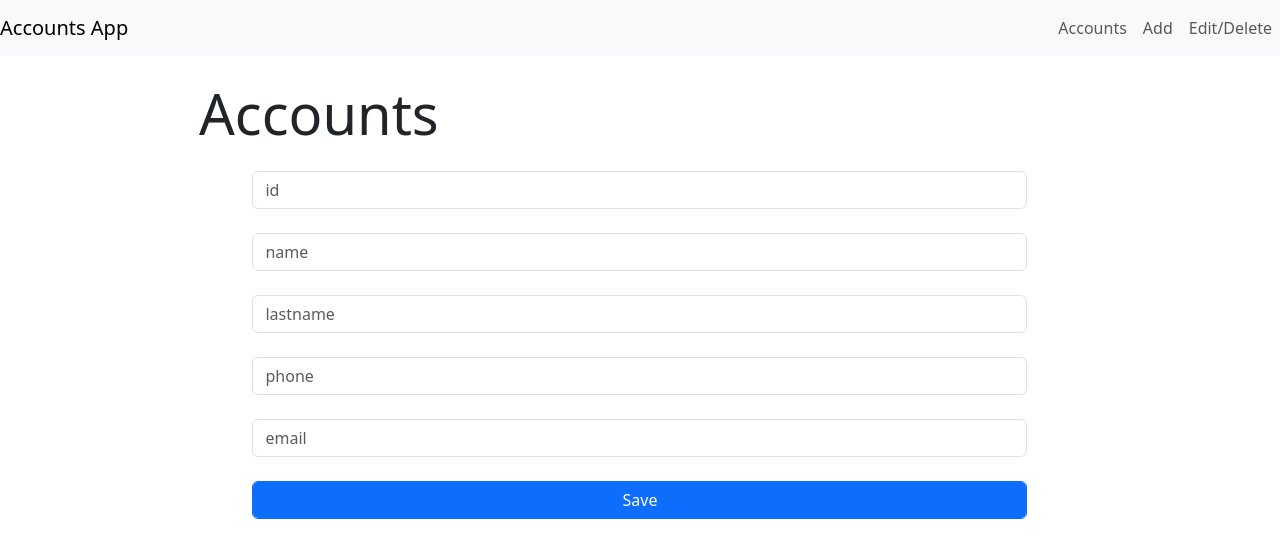
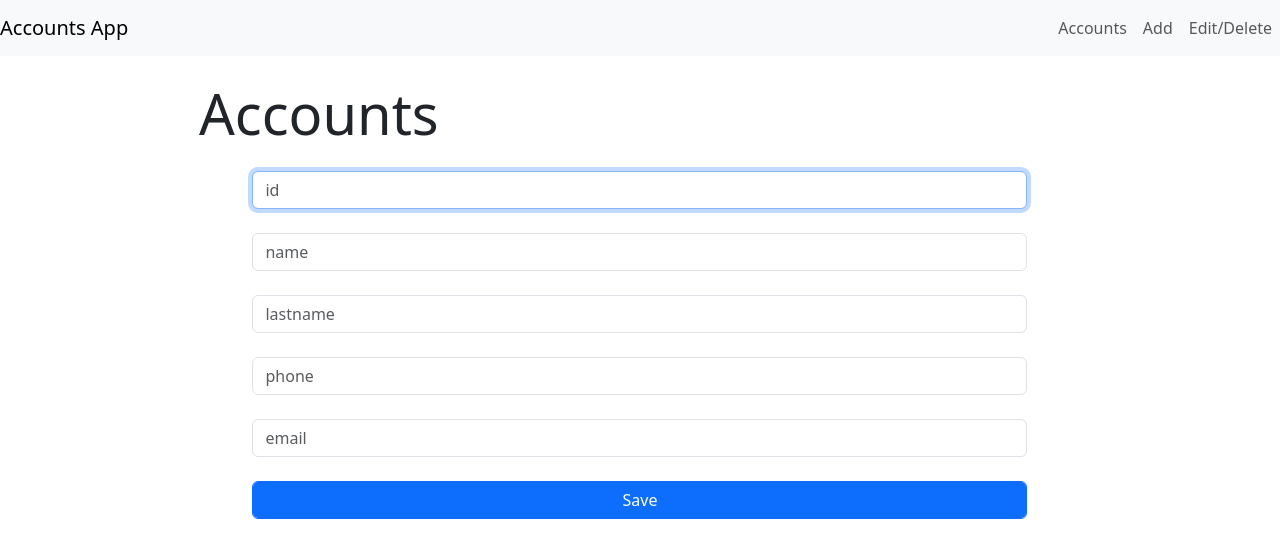
Before and after one commit to omicic/react-account, a React (Create React App) app: page /add in a window 1280 px wide. Shown: the top 558 px of the page. Built offline with nearby package versions, Linux system fonts and the light colour scheme.

Commit message:
useState, useEffect, useRef, useParas

```diff
--- a/src/App.js
+++ b/src/App.js
@@ -1,4 +1,4 @@
-import React, { Component } from "react";
+import React, { useState } from "react";
 import Header from "./components/Header/Header";
 import {BrowserRouter, Route, Routes} from "react-router-dom";
 import AccountsTable from "./components/AccountsTable/AccountsTable";
@@ -6,50 +6,58 @@ import AddAccount from "./components/AddAccount/AddAccount";
 import EditTable from "./components/EditTable/EditTable";
 import EditAccount from "./components/EditAccount/EditAccount";
 
-class App extends Component{
-    state = {
+function App () {
+ /*    state = {
         accounts : [
             {id:1,name:"Olivera",lastname:"Micic", phone:"11-111-111",email:"a@gmail.com"}
         ]
-    }
+    } */
 
-    addNewAccountToState = (acc) =>{
+    const [accounts,setAccounts] = useState([
+        {id:1,name:"Olivera",lastname:"Micic", phone:"11-111-111",email:"oki@gmail.com"},
+        {id:2,name:"Aki",lastname:"Micic", phone:"11-111-111",email:"a@gmail.com"}
+    ])
 
-    this.setState({
-        accounts : [...this.state.accounts,acc]
-    })
+    const addNewAccountToState = (acc) =>{
+
+         setAccounts([...accounts,acc]);
 
     }
 
-    deleteAccount = (id) =>{
-        const accountsCopy = [...this.state.accounts];
-        const newCopyAccounts = accountsCopy.filter(account=>account.id !== id);
+   const deleteAccount = (id) =>{
+
+        const newCopyAccounts = accounts.filter(account=>{
+             return   account.id !== id;
+        });
+        setAccounts(newCopyAccounts);
         //svi osim onoga koga bri[emo]
-        this.setState({accounts:newCopyAccounts});
+        //this.setState({accounts:newCopyAccounts});
     }
 
-    editedAccount = (account) =>{
-
+   const editedAccount = (acc) =>{
+            let accountPosition = accounts.map(account=>account.id).indexOf(acc.id);
+            accounts[accountPosition] = acc;
+            setAccounts({accounts})
     }
 
 
-    render(){
+
         return(
             <BrowserRouter>
             <Header />
             <Routes>
                 <Route path="/" element={(
-                    <AccountsTable accounts = {this.state.accounts}/>
+                    <AccountsTable accounts = {accounts}/>
                 )}/>
                 <Route path="/add" element={(
-                    <AddAccount accounts={this.state.accounts}/>
+                    <AddAccount addNewAccountToState={addNewAccountToState}/>
                 )}/>
 
                 <Route path="/edit" element={(
-                    <EditTable accounts={this.state.accounts} deleteAccount={this.deleteAccount}/>
+                    <EditTable accounts={accounts} deleteAccount={deleteAccount}/>
                 )}/>
                 <Route path="/edit/:id"
-                    element={( <EditAccount accounts={this.state.accounts}/> )}
+                    element={( <EditAccount accounts={accounts}/> )}
                />
 
 
@@ -62,7 +70,7 @@ class App extends Component{
             </BrowserRouter>
 
         )
-    }
+
 }
 
 export default App;
--- a/src/components/AddAccount/AddAccount.js
+++ b/src/components/AddAccount/AddAccount.js
@@ -1,9 +1,8 @@
-import React from "react";
+import React, { useState, useEffect, useRef } from "react";
 import { useNavigate} from "react-router-dom";
 
-const AddAccount = ({accounts}) =>{
+/* const AddAccount = ({accounts}) =>{
 
-    console.log(accounts)
     let navigate = useNavigate();
     //const [inputValue, setInputValue] = useState('')
 
@@ -44,6 +43,45 @@ const AddAccount = ({accounts}) =>{
                 </div>
             </div>
         )
+} */
+
+function AddAccount (props){
+
+    let navigate = useNavigate();
+    const idInput = useRef();
+
+    useEffect(()=>{
+        idInput.current.focus();
+    })
+
+   const [newAccount,setNewAccount] = useState({
+        id:"",name :"",lastname:"",phone:"",email:""
+    },[]);
+
+
+
+    const handleClick = () => {
+        props.addNewAccountToState(newAccount)
+        navigate('/')
+    }
+
+        return(
+            <div className="container">
+                 <div className="col-10 offset-1">
+                    <h3 className="display-4 m-4">
+                        Accounts
+                    </h3>
+                    <div className="col-10 offset-1">
+                        <input type="text" ref={idInput} onChange={e=>{setNewAccount({...newAccount,id:e.target.value})}}  placeholder="id" className="form-control"/><br/>
+                        <input type="text" onChange={e=>{setNewAccount({...newAccount,name:e.target.value})}}  placeholder="name" className="form-control"/><br/>
+                        <input type="text" onChange={e=>{setNewAccount({...newAccount,lastname:e.target.value})}}  placeholder="lastname" className="form-control"/><br/>
+                        <input type="text" onChange={e=>{setNewAccount({...newAccount,phone:e.target.value})}}  placeholder="phone" className="form-control"/><br/>
+                        <input type="email" onChange={e=>{setNewAccount({...newAccount,email:e.target.value})}}  placeholder="email" className="form-control"/><br/>
+                    <button onClick={handleClick} className="btn btn-primary form-control">Save</button>
+                    </div>
+                </div>
+            </div>
+        )
 }
 
 export default AddAccount;
--- a/src/components/EditAccount/EditAccount.js
+++ b/src/components/EditAccount/EditAccount.js
@@ -1,50 +1,36 @@
-import React, { Component } from "react";
-import { useNavigate, useParams } from "react-router-dom";
+import React, { useState  } from "react";
+import { useNavigate, useParams} from "react-router-dom";
 import Account from "../Account/Account";
 
-const EditAccount = ({accounts}) => {
+function EditAccount(props) {
 
     const {id} = useParams()
-    console.log(id);
-
-    let  account = {
-            id:"",name:"",lastname:"",phone:"",email:""
-        }
     let navigate = useNavigate();
 
-/*     componentDidMount(){
-    //console.log(this.props.match.params.id)
-    const accountForEdit = this.props.accounts.filter(acc => acc.id == this.props.match.params.id)[0];
-    this.setState({account :accountForEdit});
-    } */
-//console.log(accounts)
-   let accountEdit =  accounts.filter(acc => acc.id == id)[0];
-//console.log(accountEdit)
+    const [accountEdit,setAccount] = useState(props.accounts.filter(acc => acc.id == id)[0])
 
-
+   //let accountEdit =  accounts.filter(acc => acc.id == id)[0];
 
 function handleClick(e) {
     let index;
-  for (let i = 0; i < accounts.length; i++) {
-      if(accounts[i].id==accountEdit.id){
+    let lenght =props.accounts.length
+    for (let i = 0; i < lenght ; i++) {
+      if(props.accounts[i].id==accountEdit.id){
          index = i;
       }
-
   }
 
-    accounts.splice(index, 1);
-    accounts.push(accountEdit);
+    props.accounts.splice(index, 1);
+    props.accounts.push(accountEdit);
     navigate('/')
 }
 
-const changeHandler = (event) =>{
+/* const changeHandler = (event) =>{
     let id = event.target.id;
     let newAccountCopy = {...accountEdit};
     newAccountCopy[id]=event.target.value;
     accountEdit = newAccountCopy
-
-
-}
+}  */
         return (
             <div className="container">
             <div className="col-10 offset-1">
@@ -54,10 +40,10 @@ const changeHandler = (event) =>{
                <div className="row">
                <div className="col-10 offset-1">
                    <input type="text" defaultValue={accountEdit.id} id="id" className="form-control"/><br/>
-                   <input type="text" onChange={changeHandler} defaultValue={accountEdit.name} id="name" className="form-control"/><br/>
-                   <input type="text" onChange={changeHandler} defaultValue={accountEdit.lastname} id="lastname"  className="form-control"/><br/>
-                   <input type="text" onChange={changeHandler} defaultValue={accountEdit.phone} id="phone" className="form-control"/><br/>
-                   <input type="email" onChange={changeHandler} defaultValue={accountEdit.email} id="email"  className="form-control"/><br/>
+                   <input type="text" onChange={e=>{setAccount({...accountEdit,name:e.target.value})}}  defaultValue={accountEdit.name} className="form-control"/><br/>
+                   <input type="text" onChange={e=>{setAccount({...accountEdit,lastname:e.target.value})}} defaultValue={accountEdit.lastname} className="form-control"/><br/>
+                   <input type="text" onChange={e=>{setAccount({...accountEdit,phone:e.target.value})}} defaultValue={accountEdit.phone} className="form-control"/><br/>
+                   <input type="email"onChange={e=>{setAccount({...accountEdit,email:e.target.value})}} defaultValue={accountEdit.email} className="form-control"/><br/>
                <button onClick={handleClick}  className="btn btn-primary form-control">Save</button>
                </div>
                </div>
```
